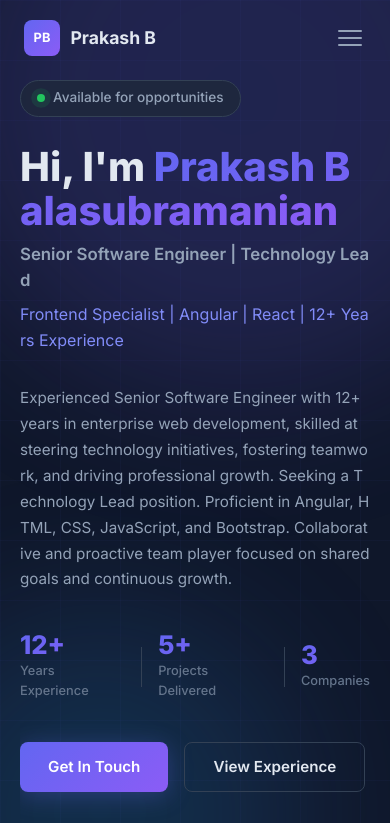
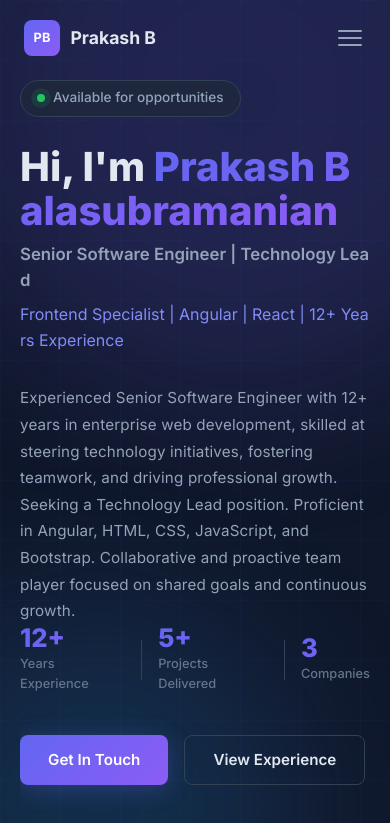
Before and after one commit to Prakash-Balu/myportfolio, a React (Vite) app: page / in a window 390 px wide. Shown: the top 823 px of the page. Built offline with nearby package versions, Linux system fonts and the light colour scheme.

Commit message:
mobile responsive

```diff
--- a/src/components/Hero.css
+++ b/src/components/Hero.css
@@ -283,9 +283,16 @@
 }
 
 @media (max-width: 480px) {
+  .hero,
   .hero__content {
     max-width: 100%;
     width: 100%;
+    overflow-x: hidden;
+  }
+
+  .hero {
+    padding-left: 1.25rem;
+    padding-right: 1.25rem;
   }
 
   .hero__name {
@@ -298,7 +305,16 @@
   }
 
   .hero__summary {
+    width: 100%;
+    max-width: 100%;
+    margin: 2rem 0 0 0;
+    padding: 0;
     font-size: 0.95rem;
-    line-height: 1.7;
+    line-height: 1.75;
+    letter-spacing: 0.01em;
+    text-align: left;
+    white-space: normal;
+    overflow-wrap: normal;
+    word-break: normal;
   }
 }
```
